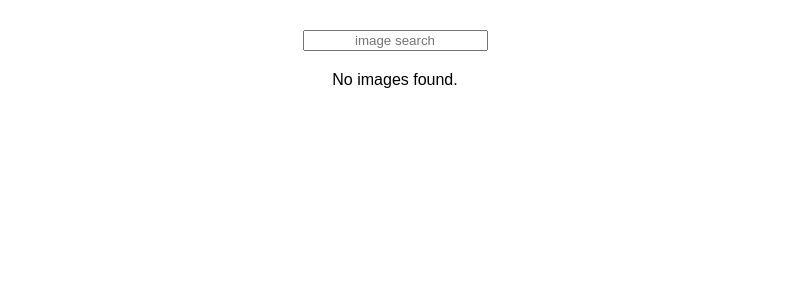
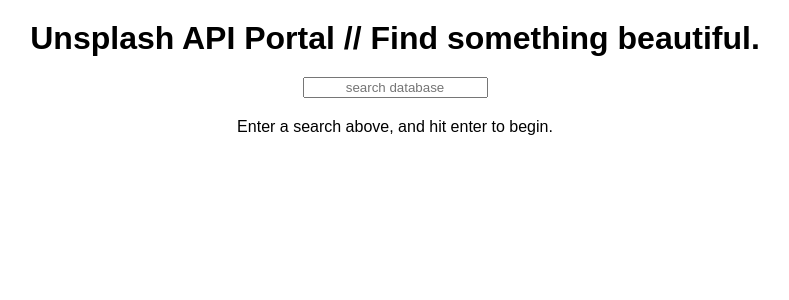
Before and after one commit to zachmorse/TIY-React-week4-day1-project, a React (Create React App) app: page / in a window 1280 px wide. Shown: the top 300 px of the page, without its empty margins (245-1034 px from the left). Built offline with nearby package versions, Linux system fonts and the light colour scheme.

Commit message:
small changes

```diff
--- a/src/components/App.js
+++ b/src/components/App.js
@@ -10,6 +10,7 @@ class App extends Component {
     console.log("images", this.props.images);
     return (
       <div className="App">
+        <h1>Unsplash API Portal // Find something beautiful.</h1>
         <form
           onSubmit={e => {
             e.preventDefault();
@@ -18,13 +19,11 @@ class App extends Component {
         >
           <input
             type="text"
-            placeholder="image search"
+            placeholder="search database"
             onChange={e => this.props.updateSearchQuery(e)}
           />
         </form>
-        <h3>
-          {this.props.query}
-        </h3>
+        <h3>{this.props.query}</h3>
         <List images={this.props.images} />
       </div>
     );
--- a/src/components/List.js
+++ b/src/components/List.js
@@ -5,14 +5,22 @@ class List extends Component {
     let imgList = this.props.images.map((image, index) => {
       return (
         <div key={index}>
-          <img src={image.urls.regular} alt="" />
+          <img
+            src={image.urls.regular}
+            alt=""
+            style={{ boxShadow: "grey 1px 1px 2px" }}
+          />
         </div>
       );
     });
 
     return (
       <div>
-        {imgList.length ? imgList : "No images found."}
+        {imgList.length ? (
+          imgList
+        ) : (
+          "Enter a search above, and hit enter to begin."
+        )}
       </div>
     );
   }
--- a/src/styles/App.css
+++ b/src/styles/App.css
@@ -2,23 +2,6 @@
   text-align: center;
 }
 
-.App-logo {
-  animation: App-logo-spin infinite 20s linear;
-  height: 80px;
+.body {
+  background-color: #e8e9ed;
 }
-
-.App-header {
-  background-color: #222;
-  height: 150px;
-  padding: 20px;
-  color: white;
-}
-
-.App-intro {
-  font-size: large;
-}
-
-@keyframes App-logo-spin {
-  from { transform: rotate(0deg); }
-  to { transform: rotate(360deg); }
-}
```
